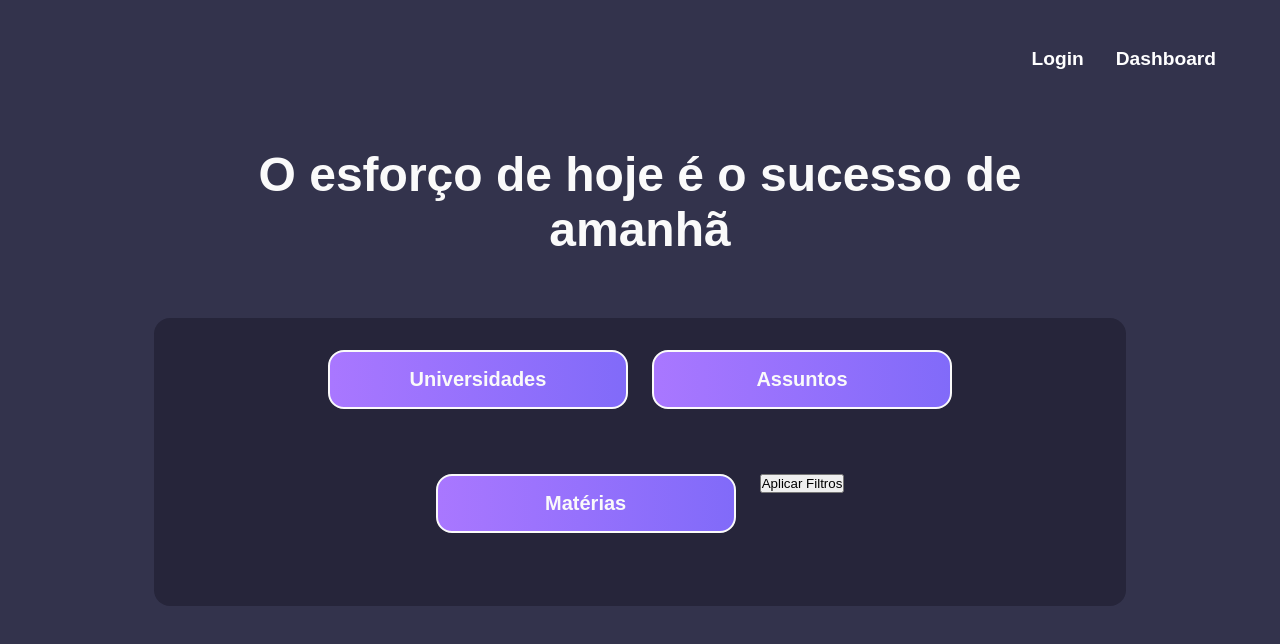
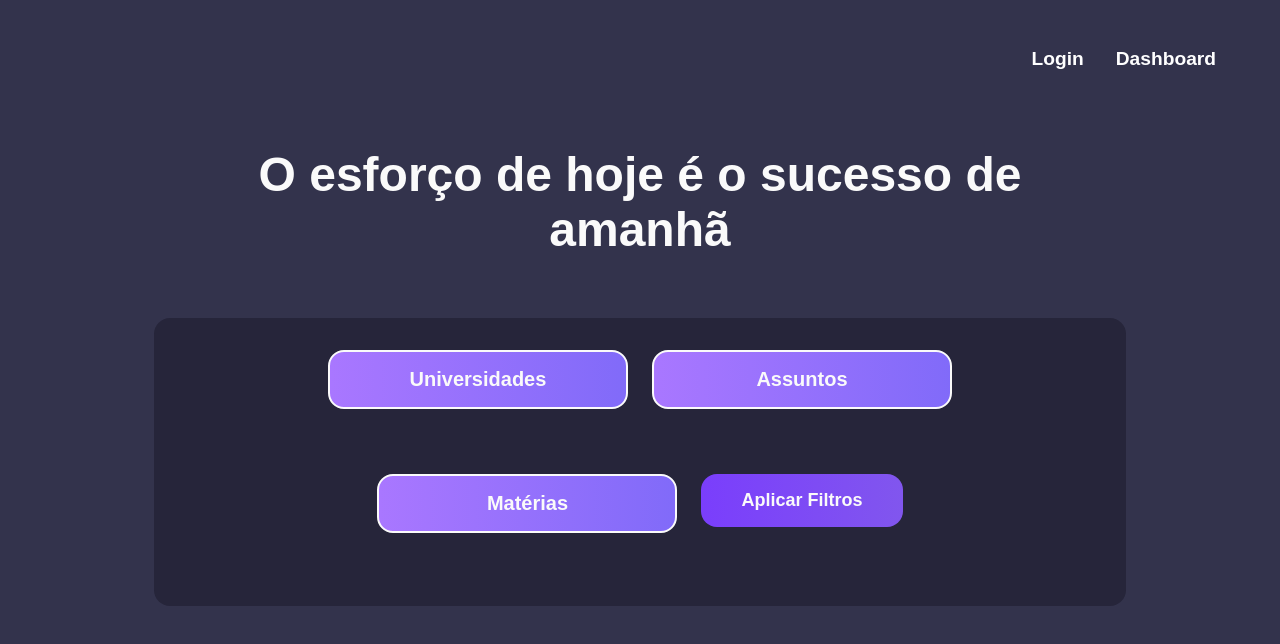
Before and after one commit to Camie-M/aprovamais_fe, a Next.js app in the folder AprovaMais_Frontend/: page / in a window 1280 px wide. Shown: the top 644 px of the page. Built offline with nearby package versions, Linux system fonts and the light colour scheme.

Commit message:
added style to button

```diff
--- a/AprovaMais_Frontend/src/app/components/filters/index.js
+++ b/AprovaMais_Frontend/src/app/components/filters/index.js
@@ -72,7 +72,7 @@ export default function Filters() {
       queryParams.set("endYear", endYear);
     }
 
-    router.push(`/questoes?${queryParams.toString()}`);
+    router.push(`/list?${queryParams.toString()}`);
   };
 
   return (
@@ -127,7 +127,9 @@ export default function Filters() {
         </div>
       </div>
 
-      <button onClick={handleApplyFilters}>Aplicar Filtros</button>
+      <button onClick={handleApplyFilters} className={styles.applyButton}>
+        Aplicar Filtros
+      </button>
     </div>
   );
 }
--- a/AprovaMais_Frontend/src/app/components/filters/styles.module.scss
+++ b/AprovaMais_Frontend/src/app/components/filters/styles.module.scss
@@ -1,7 +1,7 @@
 .filters {
   display: flex;
   flex-wrap: wrap;
-  align-items: flex-start; /* Ensure all elements start at the same height */
+  align-items: flex-start;
   justify-content: center;
   gap: 24px;
   background-color: var(--background-enhance);
@@ -19,3 +19,27 @@
   display: flex;
   flex-direction: column;
 }
+
+.applyButton {
+  background: linear-gradient(to right, var(--primary), var(--tertiary));
+  color: var(--text-light);
+  border: none;
+  padding: 1rem 2.5rem;
+  border-radius: 16px;
+  font-size: 18px;
+  font-weight: 700;
+  cursor: pointer;
+  transition:
+    background-position 0.4s ease,
+    transform 0.2s ease;
+  background-size: 200% 100%;
+
+  &:hover {
+    background-position: right center;
+    transform: translateY(-2px);
+  }
+
+  &:active {
+    transform: scale(0.97);
+  }
+}
```
